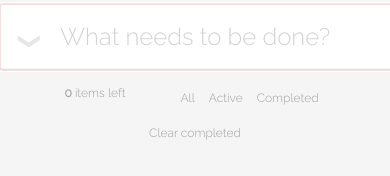
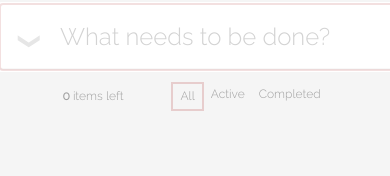
Before and after one commit to MaryBrandyBug/Todo-List-React, a React (Create React App) app in the folder todo-app/: page / in a window 390 px wide. Shown: the part 126-302 px from the top of the page. Built offline with nearby package versions, Linux system fonts and the light colour scheme.

Commit message:
refactoring

```diff
--- /dev/null
+++ b/todo-app/src/components/Footer/Footer.css
@@ -0,0 +1,96 @@
+.footer {
+    display: flex;
+    flex-direction: row;
+    justify-content: space-around;
+    align-items: center;
+    height: 20px;
+    padding: 16px 27px;
+
+    background: #fff;
+    border-radius: 9px;
+
+    color: #504F51;
+}
+
+.footer span {
+    color: #a0a0a0;
+}
+
+.footer .filters {
+    display: flex;
+    flex-direction: row;
+    justify-content: space-between;
+    min-width: 215px;
+    min-height: 20px;
+}
+
+.footer .filters li button {
+    height: 25px;
+    /* width: 89px; */
+    padding: 3px 7px;
+
+    font: inherit;
+    text-decoration: none;
+    -moz-text-decoration-style: none;
+    -webkit-text-decoration-style: none;
+    color: #a0a0a0;
+
+    background-color: transparent;
+    border-radius: 3px;
+    border: none;
+
+    cursor: pointer;
+}
+
+.footer .clear-completed {
+    height: 100%;
+    margin-left: 27px;
+
+    font-family: inherit;
+    font-weight: inherit;
+    font-size: 15px;
+    color: #a0a0a0;
+
+    border: none;
+    background: none;
+
+    cursor: pointer;
+}
+
+.footer .filters .current-link {
+    border: 2px solid rgba(175, 47, 47, 0.2);
+}
+
+@media (max-width: 550px) {
+    .footer span, .footer .clear-completed, .footer .filters {
+        font-size: 12px;
+    }
+
+    .footer span {
+        min-width: 69px;
+    }
+
+    .footer .clear-completed {
+        min-width: 119px;
+
+        white-space: nowrap;
+    }
+
+    .footer {
+        justify-content: center;
+        flex-wrap: wrap;
+        padding: 0px;
+
+        background: none;
+    }
+
+    .footer .filters {
+        justify-content: center;
+
+        min-width: 119px;
+    }
+
+    .todo-list li .div .deleteBtn {
+        right: 40px;
+    }
+}
--- a/todo-app/src/components/Footer/Footer.jsx
+++ b/todo-app/src/components/Footer/Footer.jsx
@@ -1,12 +1,16 @@
 import React from 'react';
+import './Footer.css';
 import { useDispatch, useSelector } from 'react-redux';
 import data from './data';
 import { changeFilter, clearAllCompleted } from '../../store/slicer/todoSlicer';
+import activeClass from './utils';
 
 export default function Footer() {
   const dispatch = useDispatch();
   const allNotes = useSelector((state) => state.todos.todos);
   const itemsLeftNumber = allNotes.filter((item) => item.completed === false).length;
+  const itemsDone = allNotes.filter((item) => item.completed === true).length;
+  const { filter } = useSelector((state) => state.todos);
 
   const changeActive = (newActive) => {
     switch (newActive) {
@@ -24,7 +28,8 @@ export default function Footer() {
     dispatch(clearAllCompleted(completedNotes));
   };
 
-  const buttons = data.map((item) => <li key={item.text.length}><button type="button" className="" onClick={() => changeActive(item.id)}>{item.text}</button></li>);
+  const buttons = data.map((item) => <li className={activeClass(item.id, filter)} key={item.text.length}><button type="button" onClick={() => changeActive(item.id)}>{item.text}</button></li>);
+
   return (
     <footer className="footer">
       <span className="need-to-do">
@@ -35,7 +40,9 @@ export default function Footer() {
       <ul className="filters">
         {buttons}
       </ul>
-      <button type="button" className="clear-completed" onClick={clearCompleted}>Clear completed</button>
+      {itemsDone
+        ? <button type="button" className="clear-completed" onClick={clearCompleted}>Clear completed</button>
+        : null}
     </footer>
   );
 }
--- /dev/null
+++ b/todo-app/src/components/Footer/utils.js
@@ -0,0 +1,6 @@
+export default (btn, filter) => {
+  if (btn === filter) {
+    return 'current-link';
+  }
+  return '';
+};
--- a/todo-app/src/components/Section/Section.css
+++ b/todo-app/src/components/Section/Section.css
@@ -21,6 +21,7 @@
 .todo-list li .toggle {
     width: 40px;
     margin-left: -50px;
+    outline: none;
 }
 
 .todo-list li .div .deleteBtn {
@@ -65,65 +66,6 @@ li .edit:focus {
 .todo-list .completed {
     text-decoration: line-through;
     color: lightgrey;
-}
-
-.footer {
-    display: flex;
-    flex-direction: row;
-    justify-content: space-around;
-    height: 20px;
-    padding: 16px 27px;
-
-    background: #fff;
-    border-radius: 9px;
-
-    color: #504F51;
-}
-
-.footer span {
-    color: #a0a0a0;
-}
-
-.footer .filters {
-    display: flex;
-    flex-direction: row;
-    justify-content: space-between;
-    min-width: 215px;
-    min-height: 20px;
-    margin-top: -1px;
-}
-
-.footer .filters li button {
-    height: 25px;
-    /* width: 89px; */
-    padding: 3px 7px;
-
-    font: inherit;
-    text-decoration: none;
-    -moz-text-decoration-style: none;
-    -webkit-text-decoration-style: none;
-    color: #a0a0a0;
-
-    background-color: transparent;
-    border-radius: 3px;
-    border: none;
-
-    cursor: pointer;
-}
-
-.footer .clear-completed {
-    height: 100%;
-    margin-left: 27px;
-
-    font-family: inherit;
-    font-weight: inherit;
-    font-size: 15px;
-    color: #a0a0a0;
-
-    border: none;
-    background: none;
-
-    cursor: pointer;
 }
 
 .toggle-all {
@@ -171,35 +113,6 @@ label {
 }
 
 @media (max-width: 550px) {
-    .footer span, .footer .clear-completed, .footer .filters {
-        font-size: 12px;
-    }
-
-    .footer span {
-        min-width: 69px;
-    }
-
-    .footer .clear-completed {
-        min-width: 119px;
-        margin-left: 0;
-
-        white-space: nowrap;
-    }
-
-    .footer {
-        justify-content: center;
-        flex-wrap: wrap;
-
-        background: none;
-    }
-
-    .footer .filters {
-        justify-content: center;
-
-        min-width: 119px;
-        margin-top: 0px;
-    }
-
     .todo-list li .div .deleteBtn {
         right: 40px;
     }
@@ -209,10 +122,6 @@ label {
     }
 }
 
-.current-link {
-    border: 2px solid rgba(175, 47, 47, 0.2);
-}
-
 li {
     list-style-type: none;
 }
--- a/todo-app/src/modules/storage.js
+++ /dev/null
@@ -1,2 +0,0 @@
-/* eslint-disable no-unused-vars */
-export const myStorage = JSON.parse(localStorage.getItem('todo'));
--- a/todo-app/src/store/slicer/todoSlicer.js
+++ b/todo-app/src/store/slicer/todoSlicer.js
@@ -15,7 +15,6 @@ const todoSlice = createSlice({
       });
     },
     removeTodo(state, action) {
-      // eslint-disable-next-line no-param-reassign
       state.todos = state.todos.filter((todo) => todo.id !== action.payload);
     },
     toggleTodo(state, action) {
@@ -36,12 +35,10 @@ const todoSlice = createSlice({
     },
     clearAllCompleted(state, action) {
       action.payload.forEach((item) => {
-      // eslint-disable-next-line no-param-reassign
         state.todos = state.todos.filter((todo) => todo.id !== item);
       });
     },
     changeFilter(state, action) {
-      // eslint-disable-next-line no-param-reassign
       state.filter = action.payload;
     },
     changeTodoText(state, action) {
```
Also changed, not shown: todo-app/.eslintrc.js, 2 other files (tests, documents, lock files or other folders).
